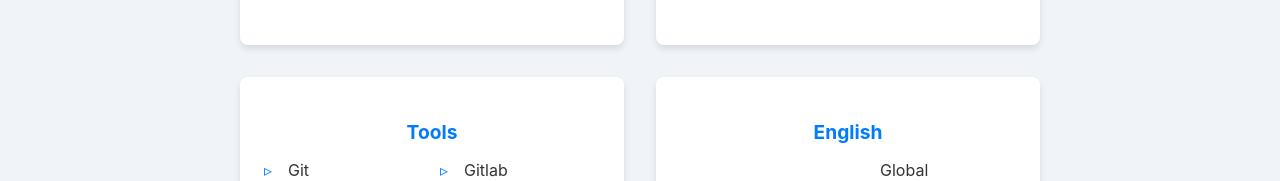
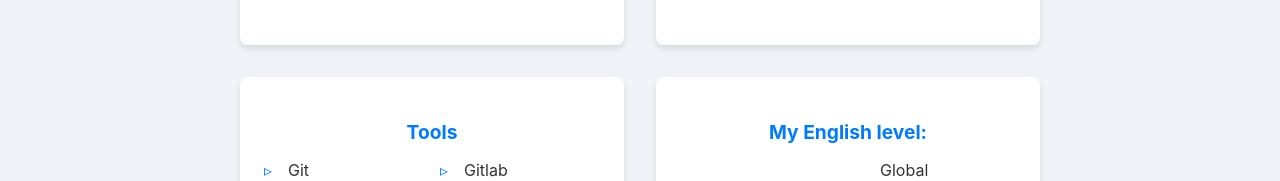
Before and after one commit to JuanZorrilla95/portafolio2024, a React (Create React App) app: page / in a window 1280 px wide. Shown: the part 2300-2481 px from the top of the page. Built offline with nearby package versions, Linux system fonts and the light colour scheme.

Commit message:
minors changes

```diff
--- a/src/components/Skills.js
+++ b/src/components/Skills.js
@@ -71,7 +71,7 @@ function Skills() {
         Frontend: "Frontend",
         Backend: "Backend",
         Herramientas: "Herramientas",
-        Inglés: "Inglés",
+        Inglés: "Nivel de Inglés:",
       },
     },
     en: {
@@ -80,7 +80,7 @@ function Skills() {
         Frontend: "Frontend",
         Backend: "Backend",
         Herramientas: "Tools",
-        Inglés: "English",
+        Inglés: "My English level:",
       },
     },
   };
```
